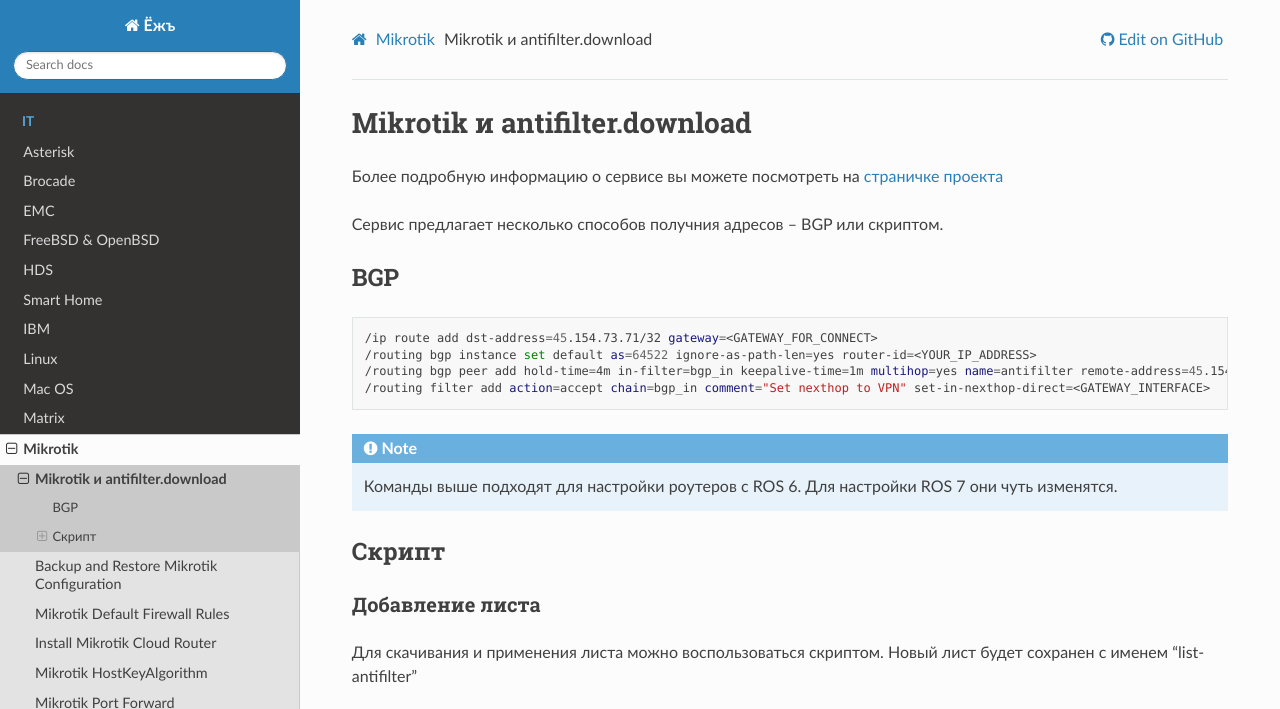
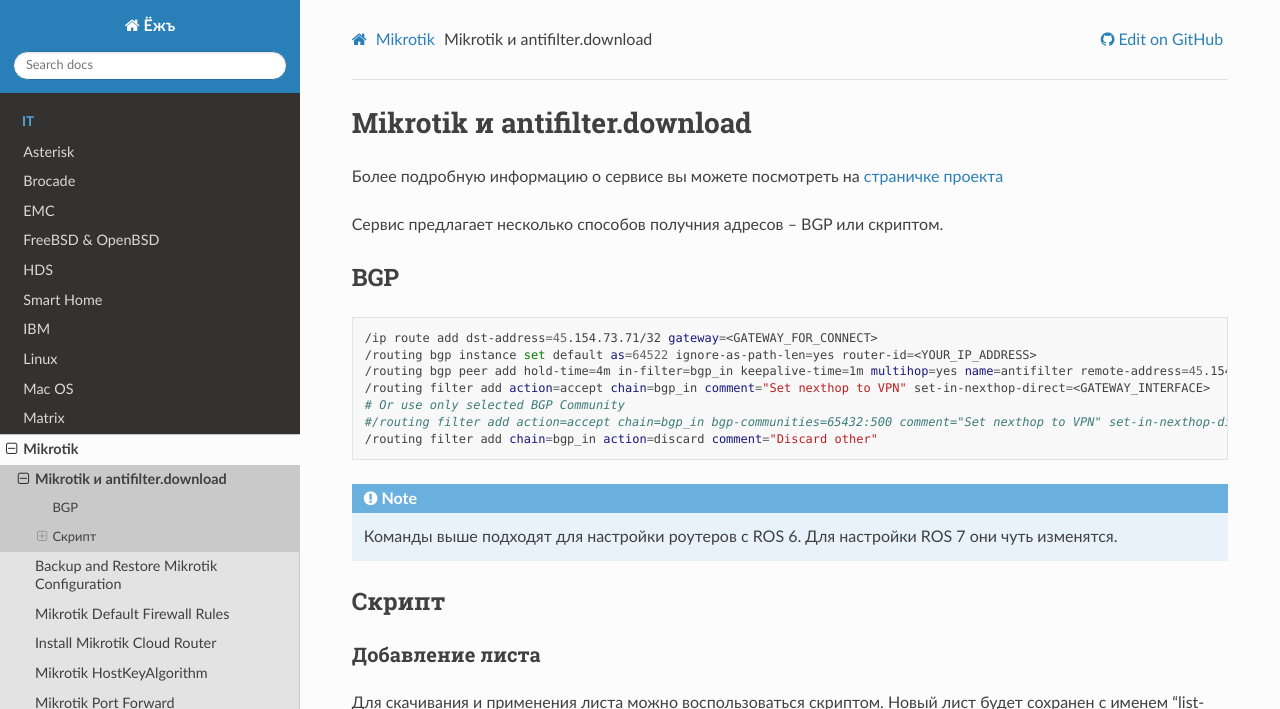
Before and after one commit to jeffscrum/jeffscrum.github.io, a Sphinx documentation site: the page built from source/mikrotik/mikrotik-antifilter-configure.rst, in a window 1280 px wide and 1217 px high, cut to the strip 0-709 px from the top of the window. Built offline with Sphinx 7.4.7 and the Read the Docs theme 2.0.0, drawn with Linux system fonts in a browser that asks for light colours.

Commit message:
Update mikrotik-antifilter-configure.rst

```diff
--- a/source/mikrotik/mikrotik-antifilter-configure.rst
+++ b/source/mikrotik/mikrotik-antifilter-configure.rst
@@ -21,6 +21,10 @@
   /routing bgp instance set default as=64522 ignore-as-path-len=yes router-id=<YOUR_IP_ADDRESS>
   /routing bgp peer add hold-time=4m in-filter=bgp_in keepalive-time=1m multihop=yes name=antifilter remote-address=45.154.73.71 remote-as=65432 ttl=default
   /routing filter add action=accept chain=bgp_in comment="Set nexthop to VPN" set-in-nexthop-direct=<GATEWAY_INTERFACE>
+  # Or use only selected BGP Community
+  #/routing filter add action=accept chain=bgp_in bgp-communities=65432:500 comment="Set nexthop to VPN" set-in-nexthop-direct=<GATEWAY_INTERFACE>
+  /routing filter add chain=bgp_in action=discard comment="Discard other"
+
 
 .. note:: Команды выше подходят для настройки роутеров с ROS 6. Для настройки ROS 7 они чуть изменятся.
 
```
